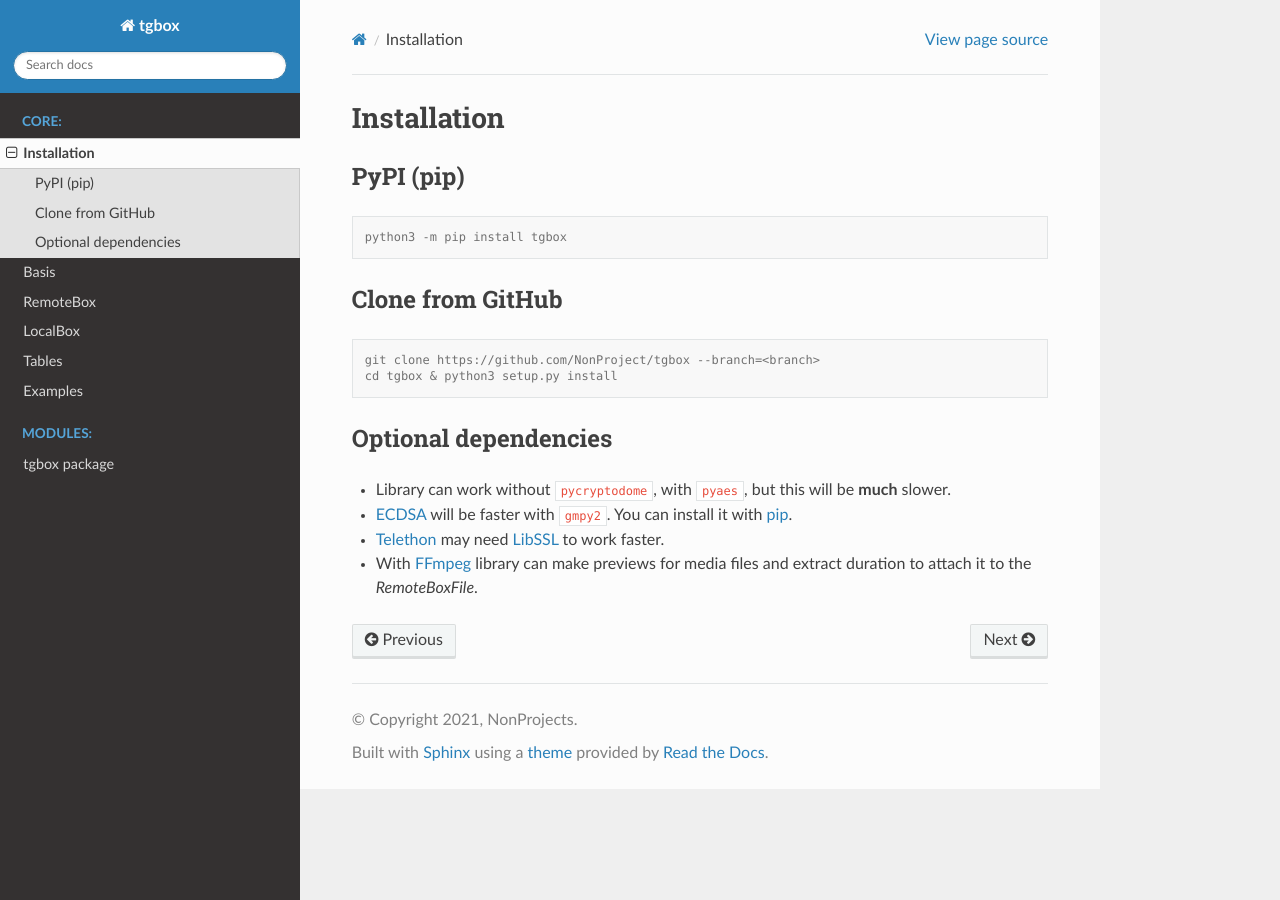
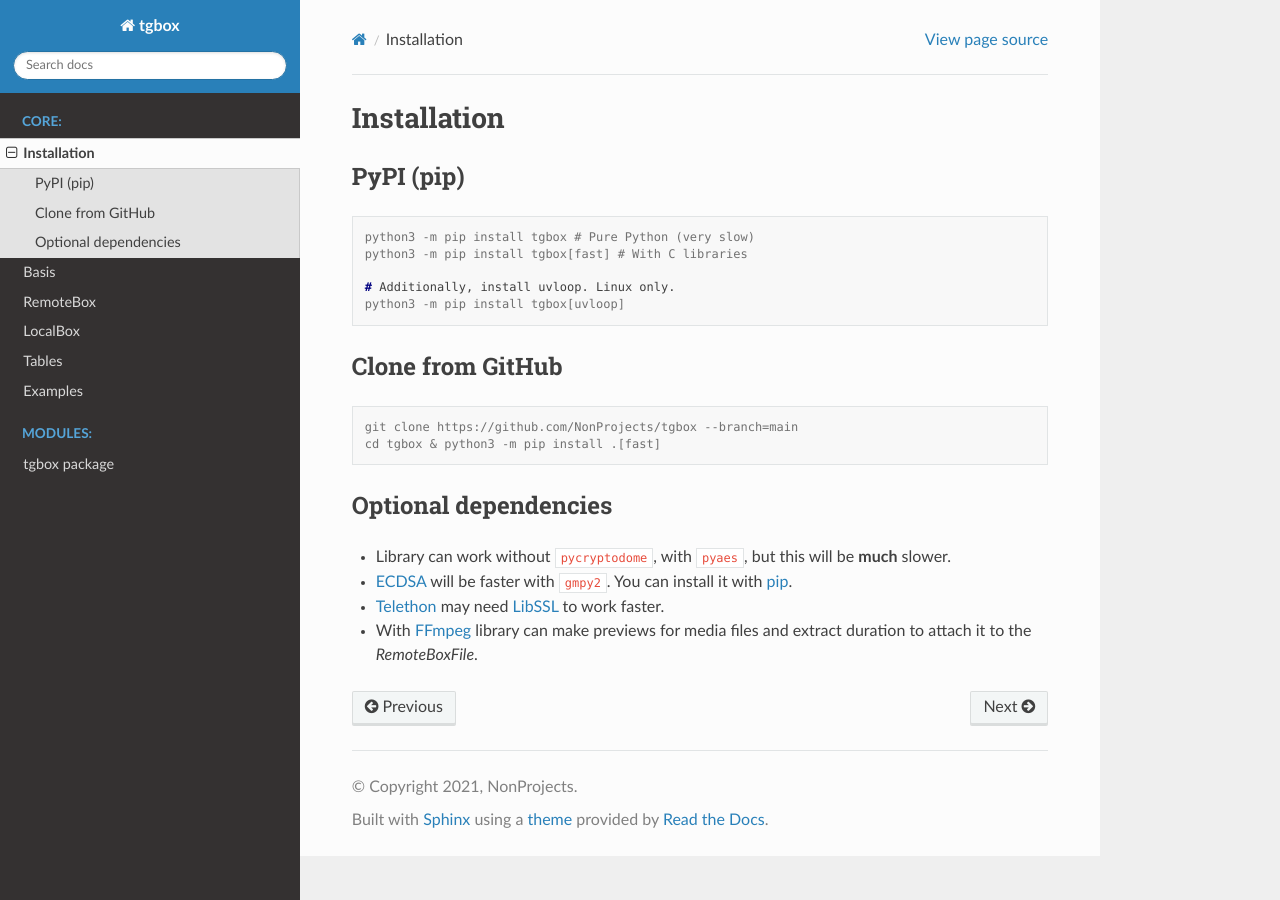
Before and after one commit to NonProjects/tgbox, a Sphinx documentation site: the page built from docs/installation.rst, in a window 1280 px wide. Built offline with Sphinx 7.4.7 and the Read the Docs theme 2.0.0, drawn with Linux system fonts in a browser that asks for light colours.

Commit message:
Update installation info

```diff
--- a/README.rst
+++ b/README.rst
@@ -68,7 +68,7 @@ You can also build docs from the source
 .. code-block:: console
 
    git clone https://github.com/NonProject/tgbox --branch=main
-   cd tgbox & python3 setup.py install
+   cd tgbox & python3 -m pip install .[fast] # Install TGBOX
    cd docs & make html & <your-browser> _build/html/index.html
 
 Third party & thanks to
--- a/docs/installation.rst
+++ b/docs/installation.rst
@@ -6,7 +6,11 @@ PyPI (pip)
 
 .. code-block:: console
 
-   python3 -m pip install tgbox
+   python3 -m pip install tgbox # Pure Python (very slow)
+   python3 -m pip install tgbox[fast] # With C libraries
+
+   # Additionally, install uvloop. Linux only.
+   python3 -m pip install tgbox[uvloop]
 
 
 Clone from GitHub
@@ -14,8 +18,8 @@ Clone from GitHub
 
 .. code-block:: console
 
-   git clone https://github.com/NonProject/tgbox --branch=<branch>
-   cd tgbox & python3 setup.py install
+   git clone https://github.com/NonProjects/tgbox --branch=main
+   cd tgbox & python3 -m pip install .[fast]
 
 Optional dependencies
 ---------------------
```
